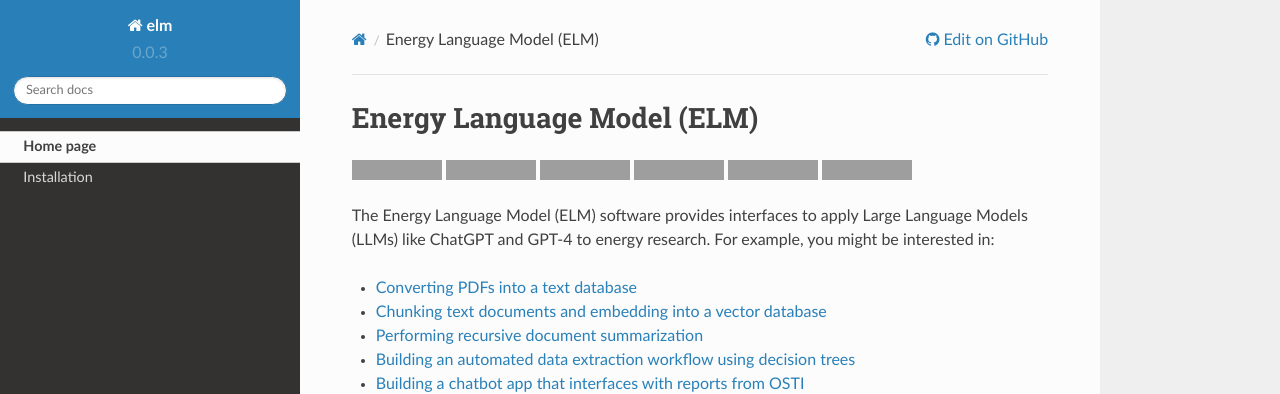
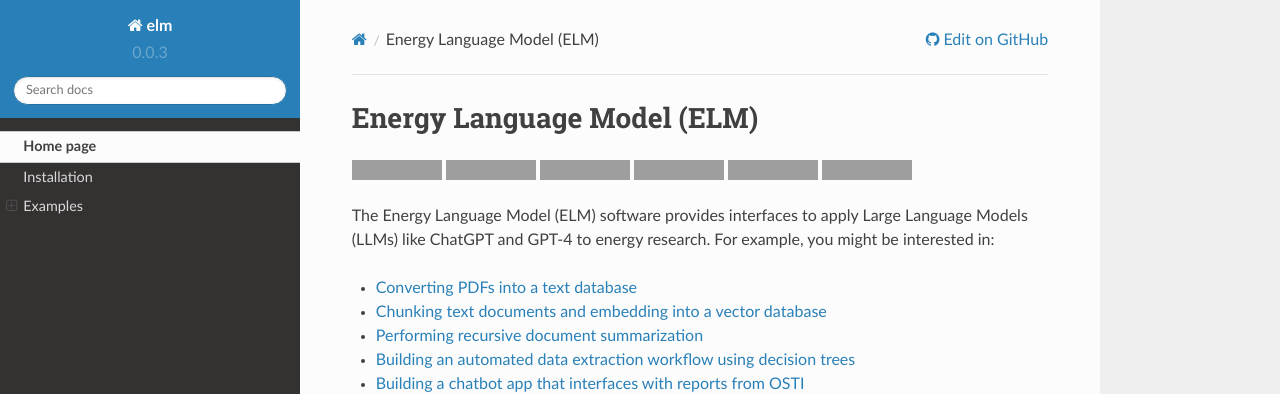
Before and after one commit to NREL/elm, a Sphinx documentation site: the page built from docs/source/index.rst, in a window 1280 px wide. Shown: the top 394 px of the page. Built offline with Sphinx 7.4.7 and the Read the Docs theme 2.0.0, drawn with Linux system fonts in a browser that asks for light colours; pages that are not in the unit, such as notebooks, are missing from menus; grey boxes are pictures that could not be loaded.

Commit message:
added examples page in autodocs

```diff
--- /dev/null
+++ b/docs/source/examples.energy_wizard.rst
@@ -0,0 +1,2 @@
+.. include:: ../../examples/energy_wizard/README.rst
+   :start-line: 0
--- /dev/null
+++ b/docs/source/examples.rst
@@ -0,0 +1,5 @@
+Examples
+========
+.. toctree::
+
+   examples.energy_wizard.rst
--- a/docs/source/index.rst
+++ b/docs/source/index.rst
@@ -3,6 +3,7 @@
 
    Home page <self>
    Installation <installation.rst>
+   Examples <examples.rst>
    API reference <_autosummary/elm>
 
 .. include:: ../../README.rst
```
